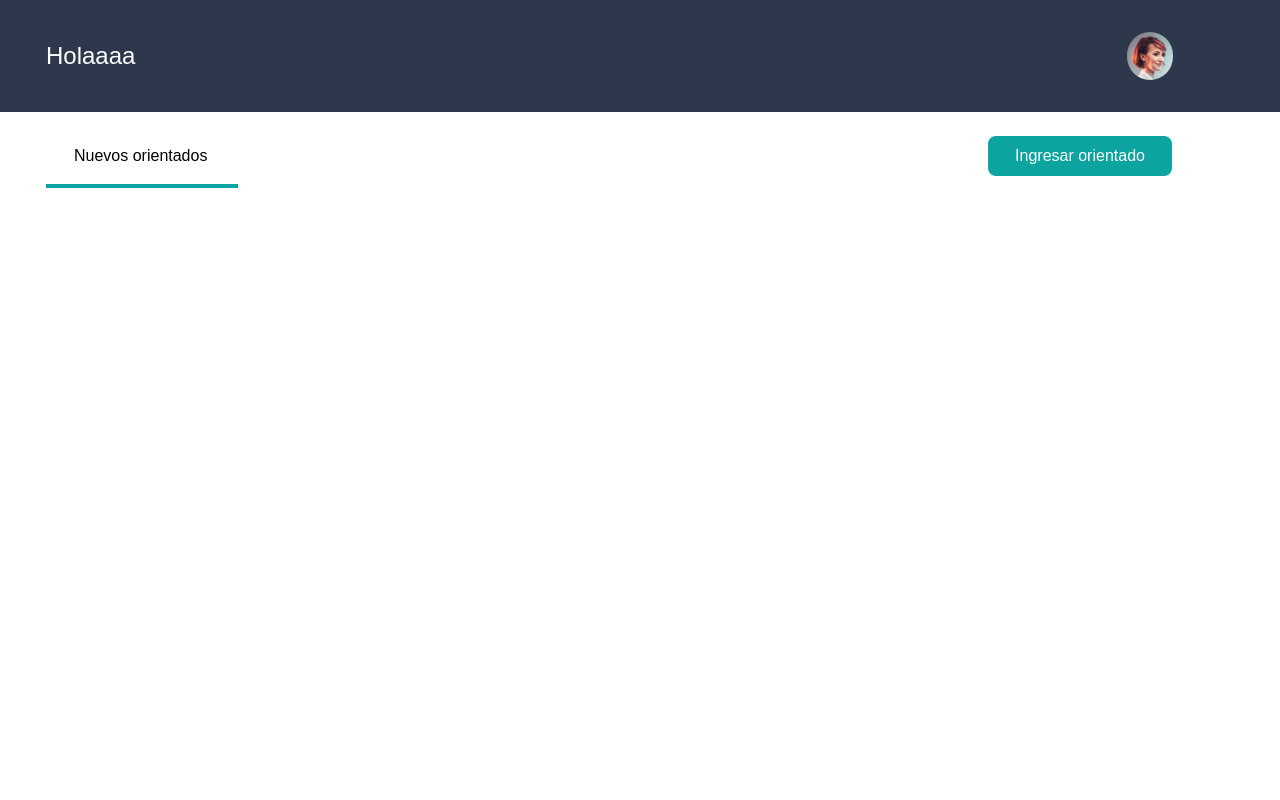
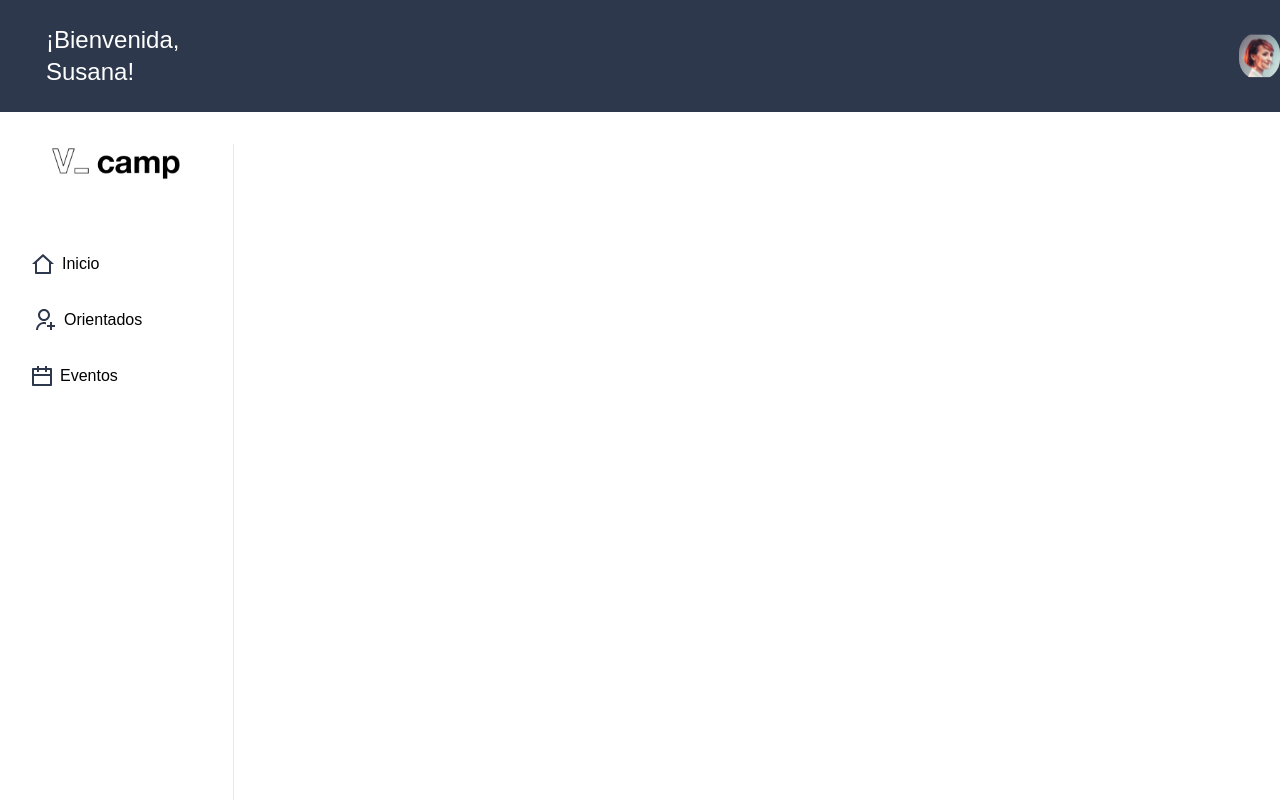
Before and after one commit to kevin-Bejarano-Aviles/api-proyecto-valtech, a React (Create React App) app in the folder front/: page /inicio in a window 1280 px wide. Shown: the top 800 px of the page. Built offline with nearby package versions, Linux system fonts and the light colour scheme.

Commit message:
Nuevos cambios

```diff
--- a/front/src/components/HeaderAdmin.jsx
+++ b/front/src/components/HeaderAdmin.jsx
@@ -7,7 +7,7 @@ import ProfilePicture from '../components/ProfilePicture'
 function HeaderAdmin({Titulo}) {
   return (
         <div className='bg-blue w-full h-[112px] flex items-center'>
-            <h1 className='text-2xl ml-[46px] text-white font-normal'>{/* {Titulo} */} Holaaaa</h1>
+            <h1 className='text-2xl ml-[46px] text-white font-normal'>{Titulo}</h1>
             <div className='ml-[992px]'><ProfilePicture picture={ProfilePictureHeader} alt="User"/></div>
         </div>
   )
--- a/front/src/pages/HomePage.jsx
+++ b/front/src/pages/HomePage.jsx
@@ -3,6 +3,7 @@ import Button from "../components/Button";
 import { Link } from "react-router-dom";
 import OrientedList from "../components/OrientedList";
 import HeaderAdmin from '../components/HeaderAdmin';
+import Menu from '../components/Menu';
 
 function HomePage() {
 
@@ -10,6 +11,7 @@ function HomePage() {
 
 <div className="">
       <HeaderAdmin Titulo='¡Bienvenida, Susana!'/>
+      <Menu/>
       <div className="flex items-center my-3 ">
         <h4 className="h-16 w-48 bg- px-7 py-5 ml-[46px] mx-[750px] border-b-4 border-green">Nuevos orientados</h4>
         <Button  type="button" name="Ingresar orientado"/>
```
